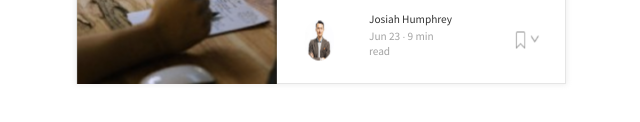
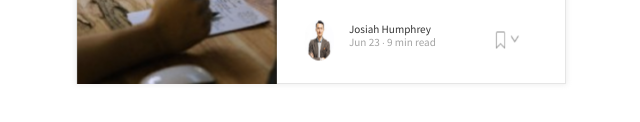
Before and after one commit to NicolSaha/css-integration-mock-challenge, a plain HTML site: page Interface3/interface3.html in a window 1280 px wide. Shown: the part 372-494 px from the top of the page, without its empty margins (319-959 px from the left). Drawn offline with nearby package versions, Linux system fonts and the light colour scheme.

Commit message:
adjusted info class interface 3

```diff
--- a/Interface3/interface3.html
+++ b/Interface3/interface3.html
@@ -30,7 +30,7 @@
             And what 'profit has to do with naming your startup
           </p>
 
-          <div class="row">
+          <div class="row profileinfo">
             <img
               class="profilepic col-3"
               src="profilepic.png"
--- a/Interface3/style3.css
+++ b/Interface3/style3.css
@@ -45,7 +45,7 @@ h4 {
 }
 
 .info {
-  font-size: 0.79em;
+  font-size: 0.78em;
   display: inline-block;
 }
 
@@ -53,4 +53,11 @@ h4 {
   display: inline-block;
   width: 55px;
   height: 55px;
+  align-items: baseline;
 }
+
+.info {
+  line-height: 0.8;
+  margin-top: 10px;
+  margin-left: -20px;
+}
```
